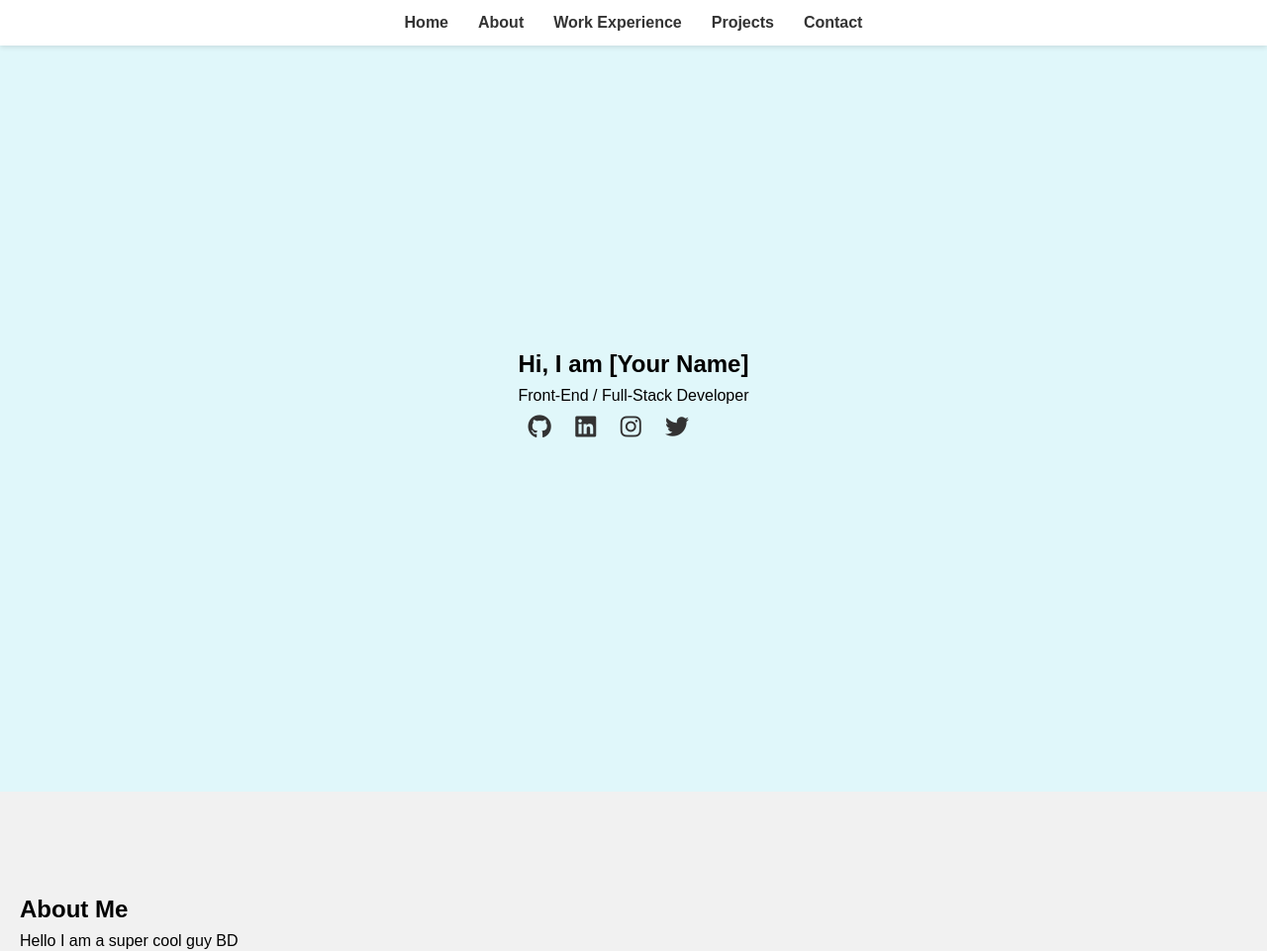
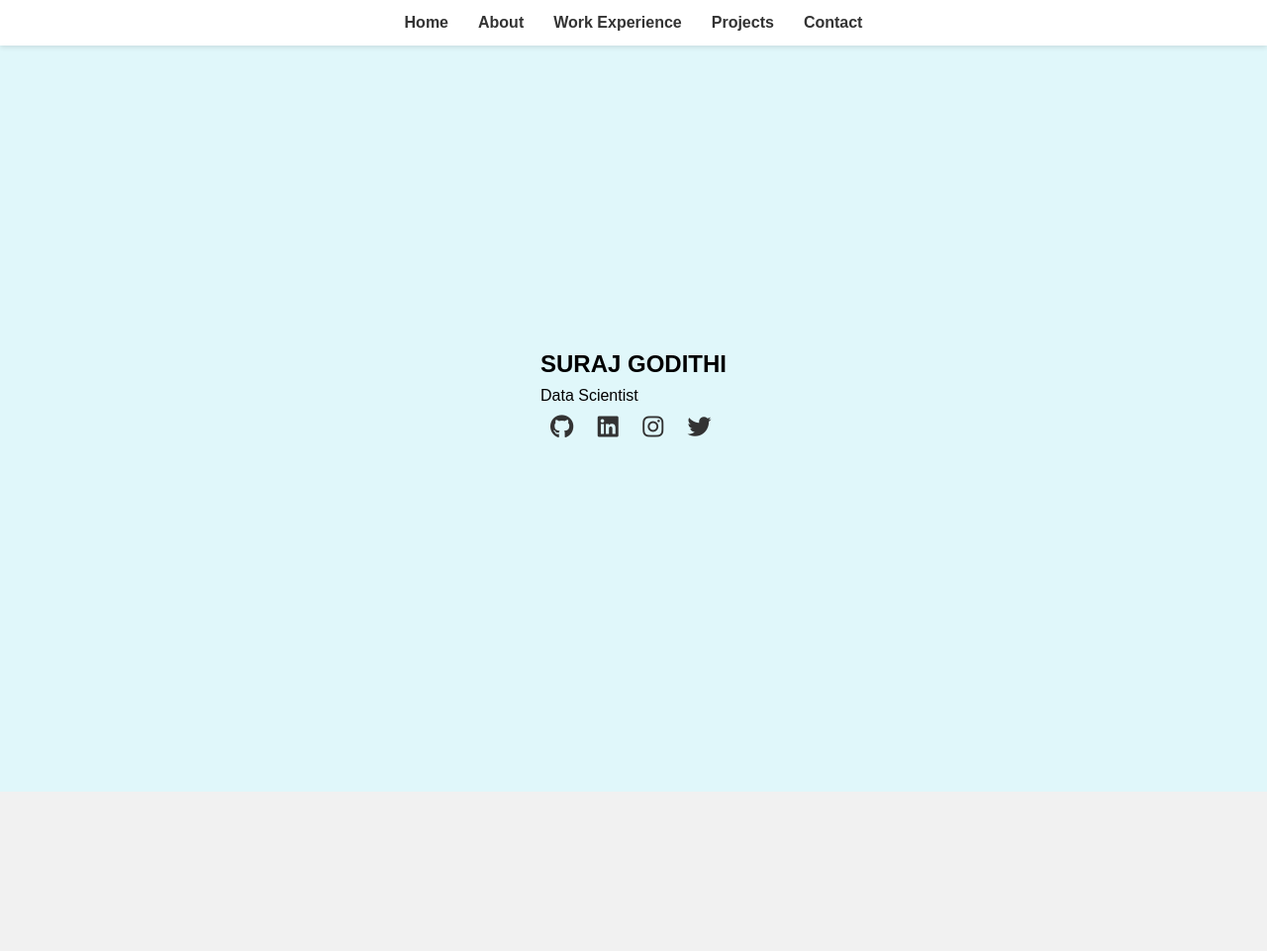
Before and after one commit to surajgodithi/surajgodithi.github.io, a plain HTML site: page index.html in a window 1280 px wide. Shown: the top 961 px of the page at 99% size. Drawn offline with Linux system fonts and the light colour scheme; a script that the page names is missing.

Commit message:
Changes to site

```diff
--- a/index.html
+++ b/index.html
@@ -23,8 +23,8 @@
     <!-- Home Section -->
     <section id="home" class="section">
         <div class="content">
-            <h1>Hi, I am [Your Name]</h1>
-            <p>Front-End / Full-Stack Developer</p>
+            <h1>SURAJ GODITHI</h1>
+            <p>Data Scientist</p>
             <div class="social-icons">
                 <a href="#"><i class="fab fa-github"></i></a>
                 <a href="#"><i class="fab fa-linkedin"></i></a>
--- a/styles.css
+++ b/styles.css
@@ -1,3 +1,4 @@
+/* General Reset and Styling */
 * {
     margin: 0;
     padding: 0;
@@ -36,9 +37,20 @@ nav ul li a {
     font-weight: bold;
 }
 
+/* Section Styling */
 .section {
     padding: 100px 20px;
     min-height: 100vh;
+}
+
+/* Center and Style Titles */
+.section h2 {
+    font-size: 3rem;
+    text-align: center;
+    margin-top: 0;
+    padding-top: 50px;
+    margin-bottom: 30px;
+    color: #333;
 }
 
 #home {
```
